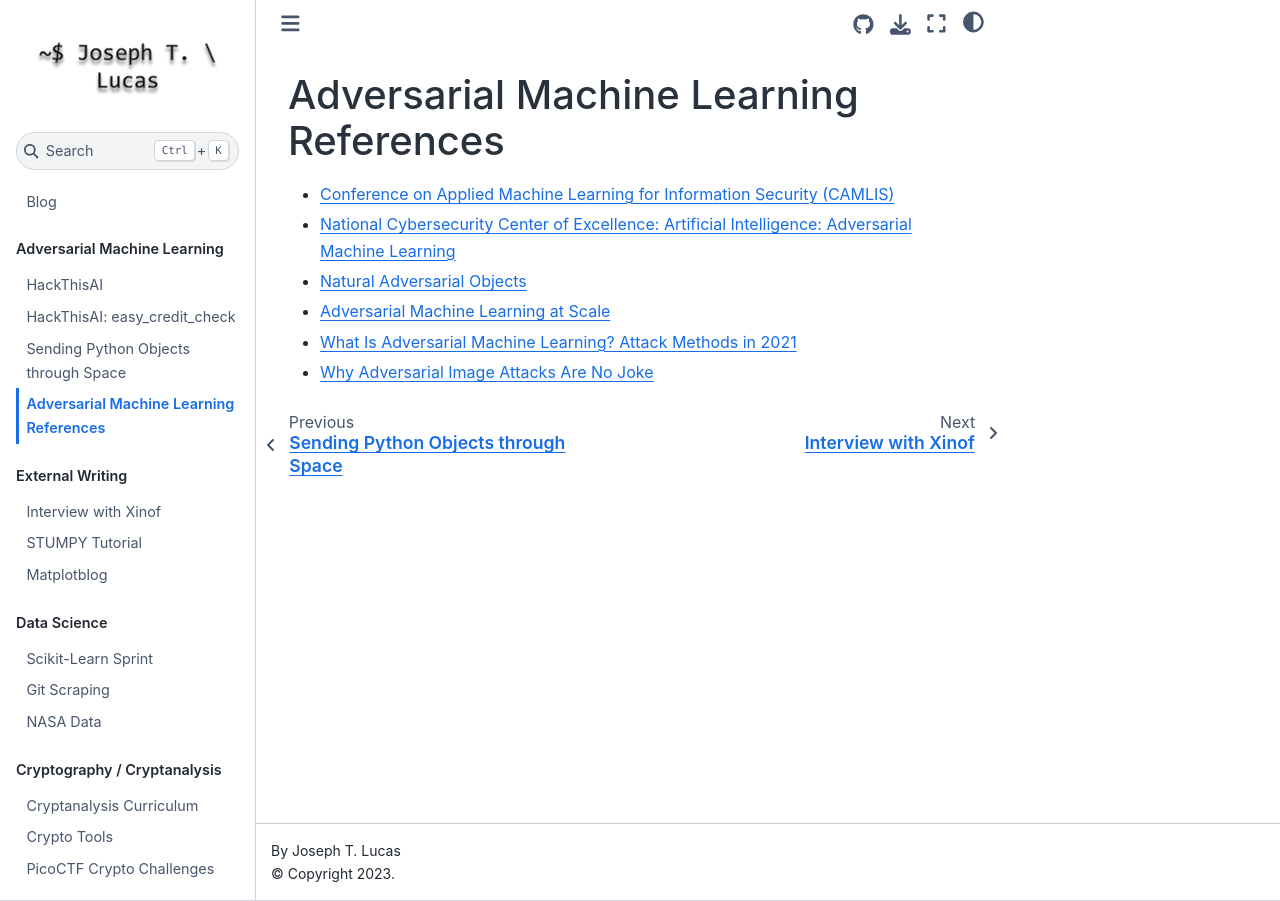
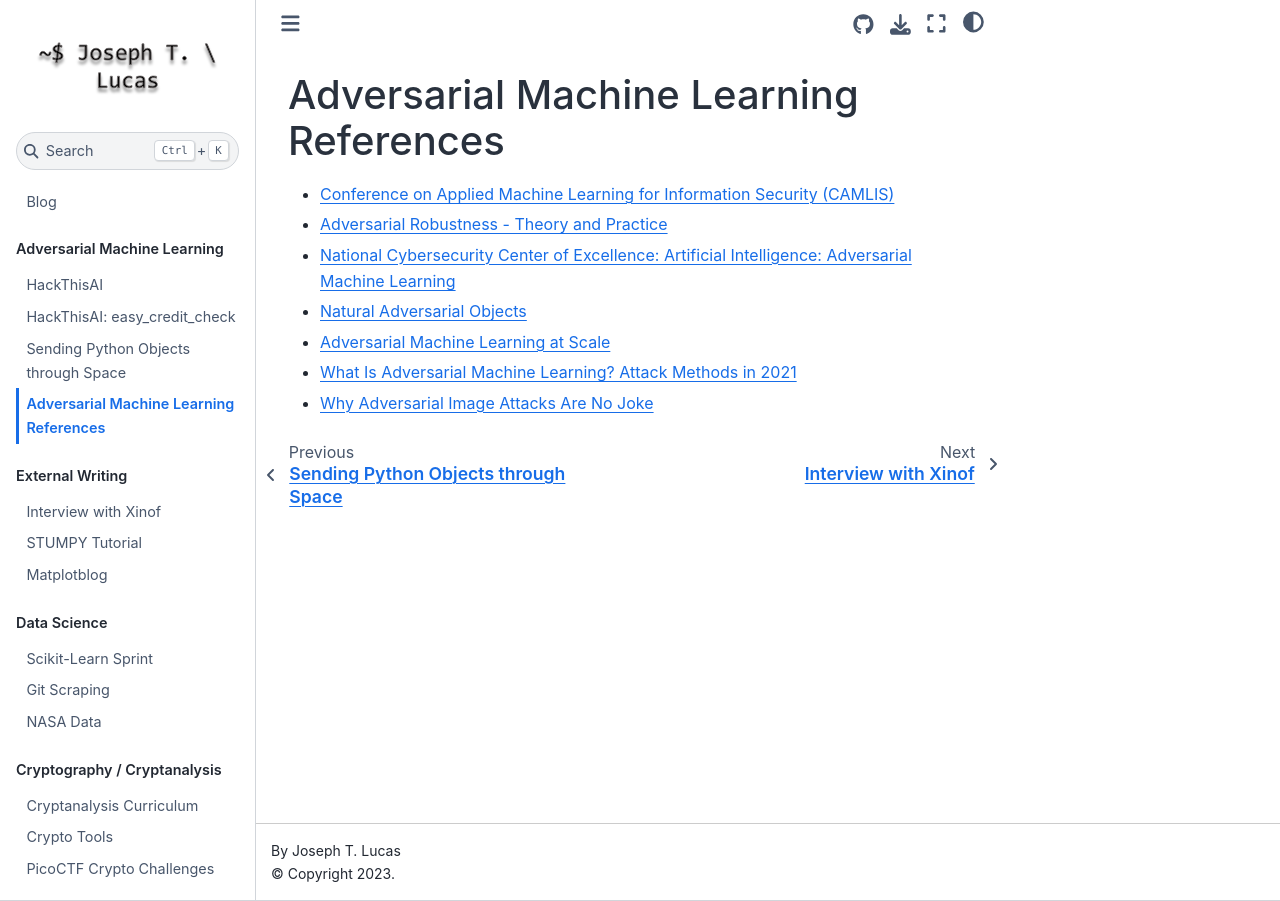
Before and after one commit to JosephTLucas/blog, a Jupyter Book: the page built from content/aml_references.md, in a window 1280 px wide. Built offline with Jupyter Book 1.0.4 settings and Sphinx 7.4.7 and the Sphinx Book theme 1.1.4, drawn with Linux system fonts in a browser that asks for light colours.

Commit message:
Update aml_references.md

```diff
--- a/content/aml_references.md
+++ b/content/aml_references.md
@@ -1,6 +1,7 @@
 # Adversarial Machine Learning References
 
 - [Conference on Applied Machine Learning for Information Security (CAMLIS)](https://www.camlis.org)
+- [Adversarial Robustness - Theory and Practice](https://adversarial-ml-tutorial.org/introduction/)
 - [National Cybersecurity Center of Excellence: Artificial Intelligence: Adversarial Machine Learning](https://www.nccoe.nist.gov/ai/adversarial-machine-learning)
 - [Natural Adversarial Objects](https://arxiv.org/abs/2111.04204)
 - [Adversarial Machine Learning at Scale](https://arxiv.org/pdf/1611.01236.pdf)
```
